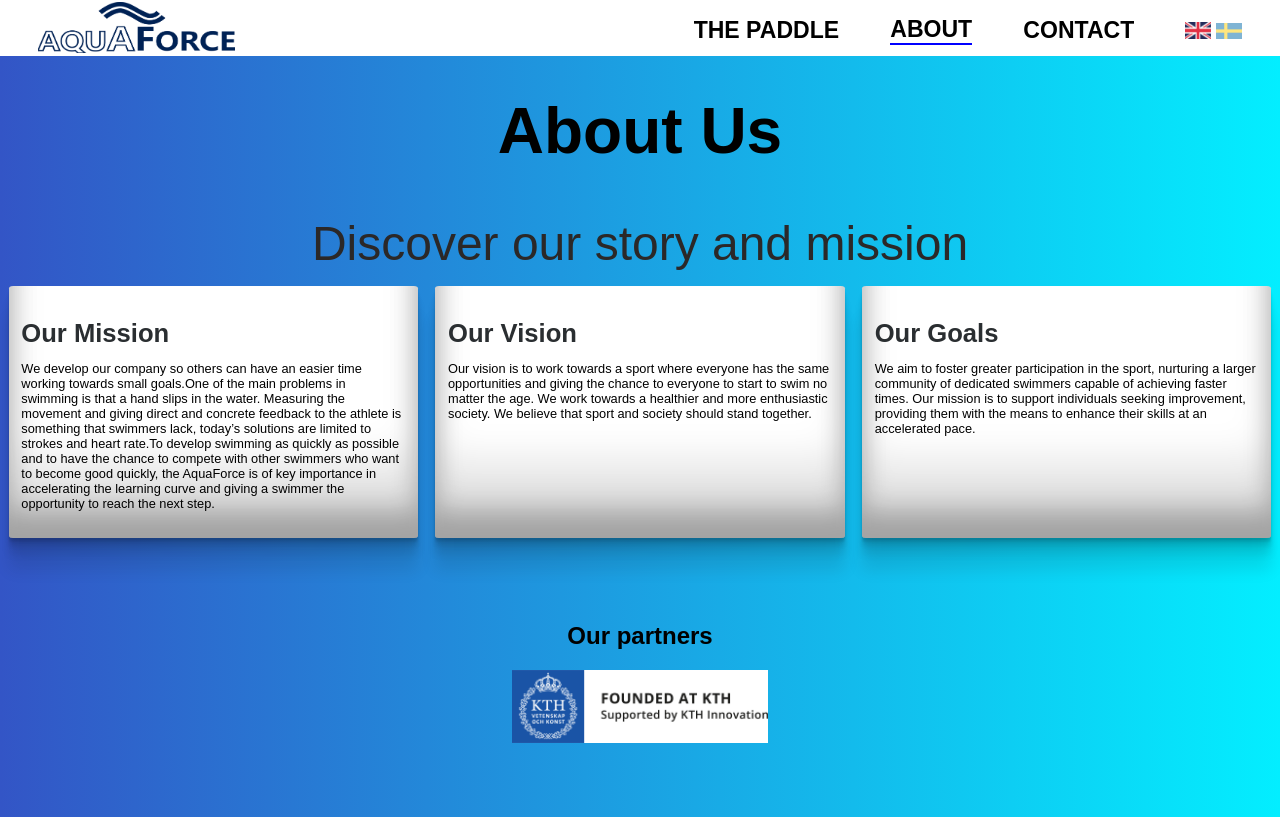
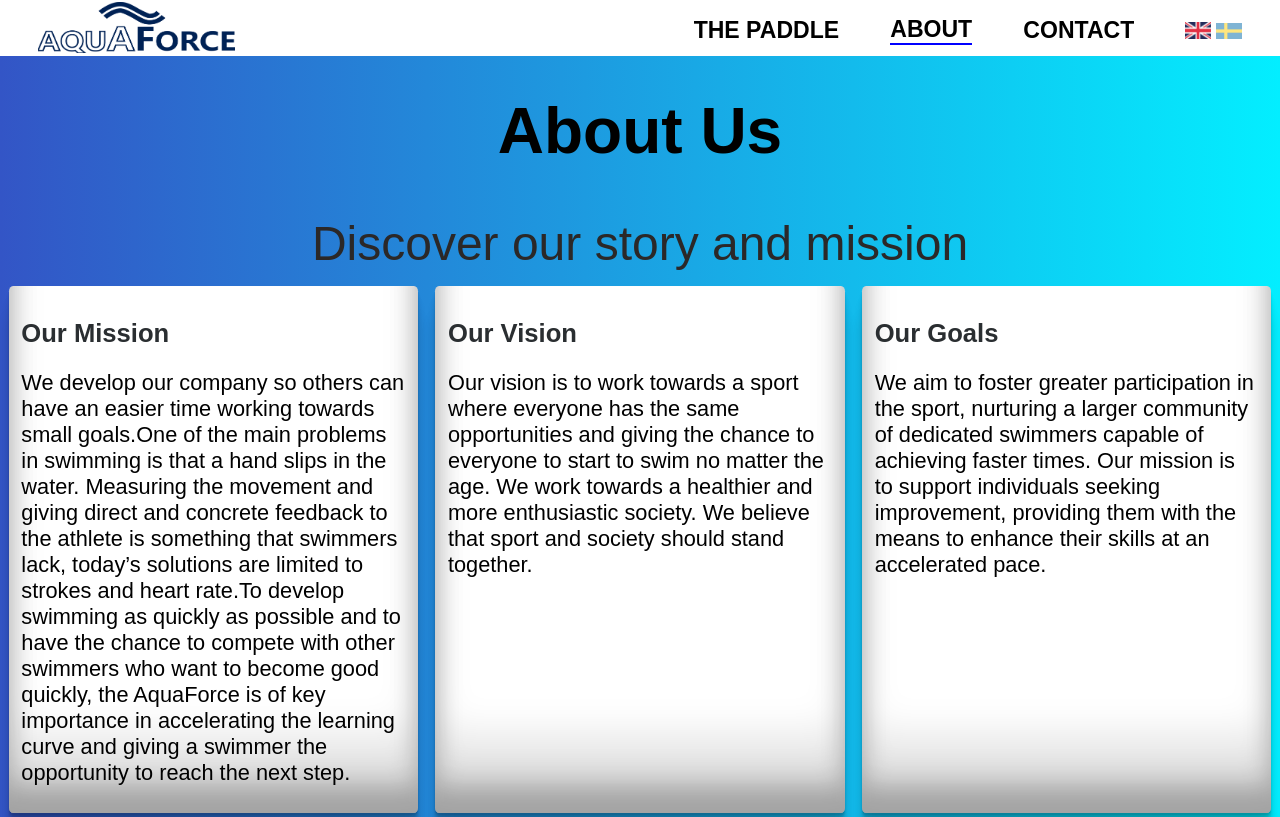
Before and after one commit to JakubJus/AFweb, a React (Vite) app in the folder client/: page /about in a window 1280 px wide. Shown: the top 817 px of the page. Built offline with nearby package versions, Linux system fonts and the light colour scheme.

Commit message:
Update About.scss

```diff
--- a/client/src/pages/About/About.scss
+++ b/client/src/pages/About/About.scss
@@ -36,7 +36,7 @@
             /* Directly assigned */
         }
         p {
-            font-size: 1vw;
+            font-size: 1.7vw;
             color: #000000;
         }
     }
```
